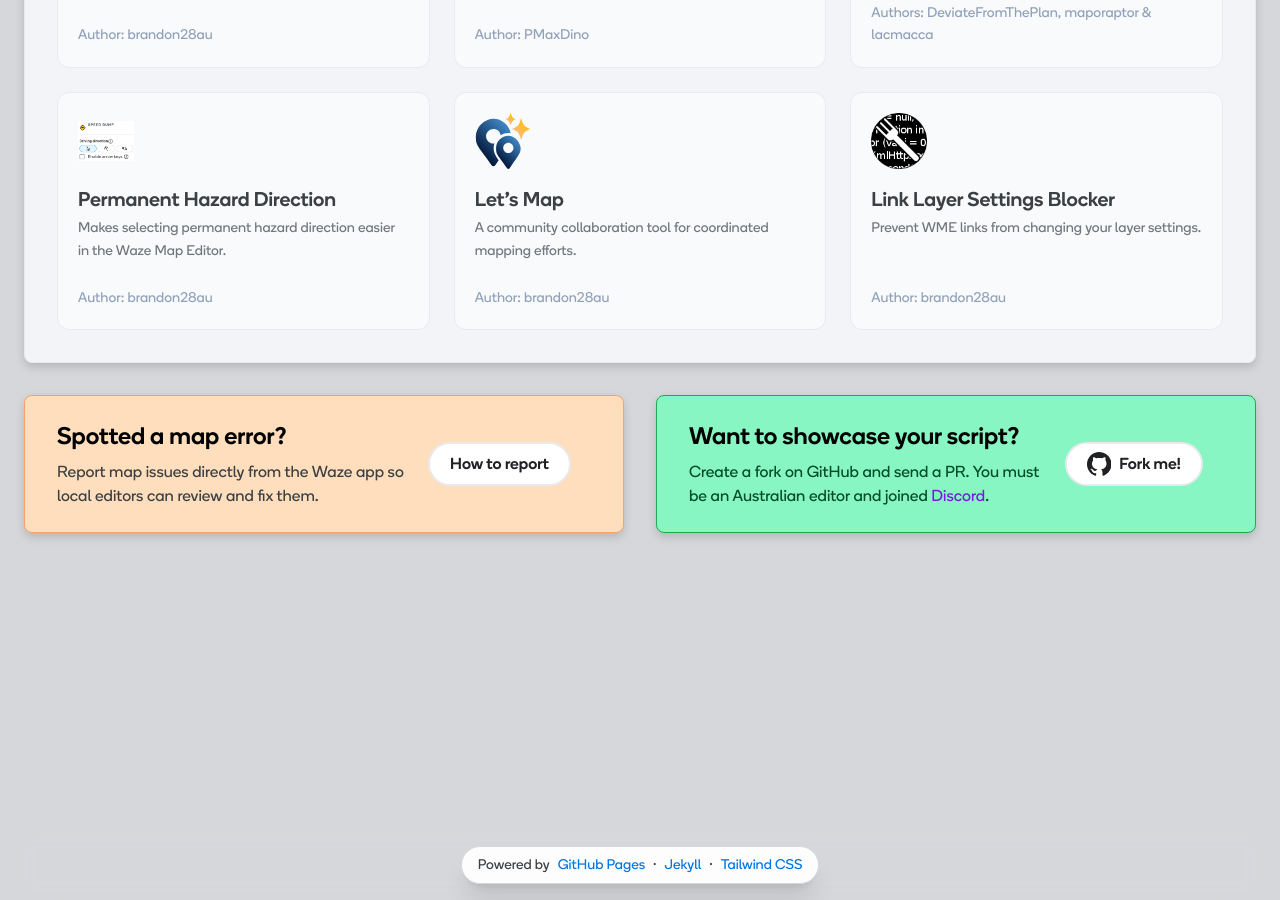
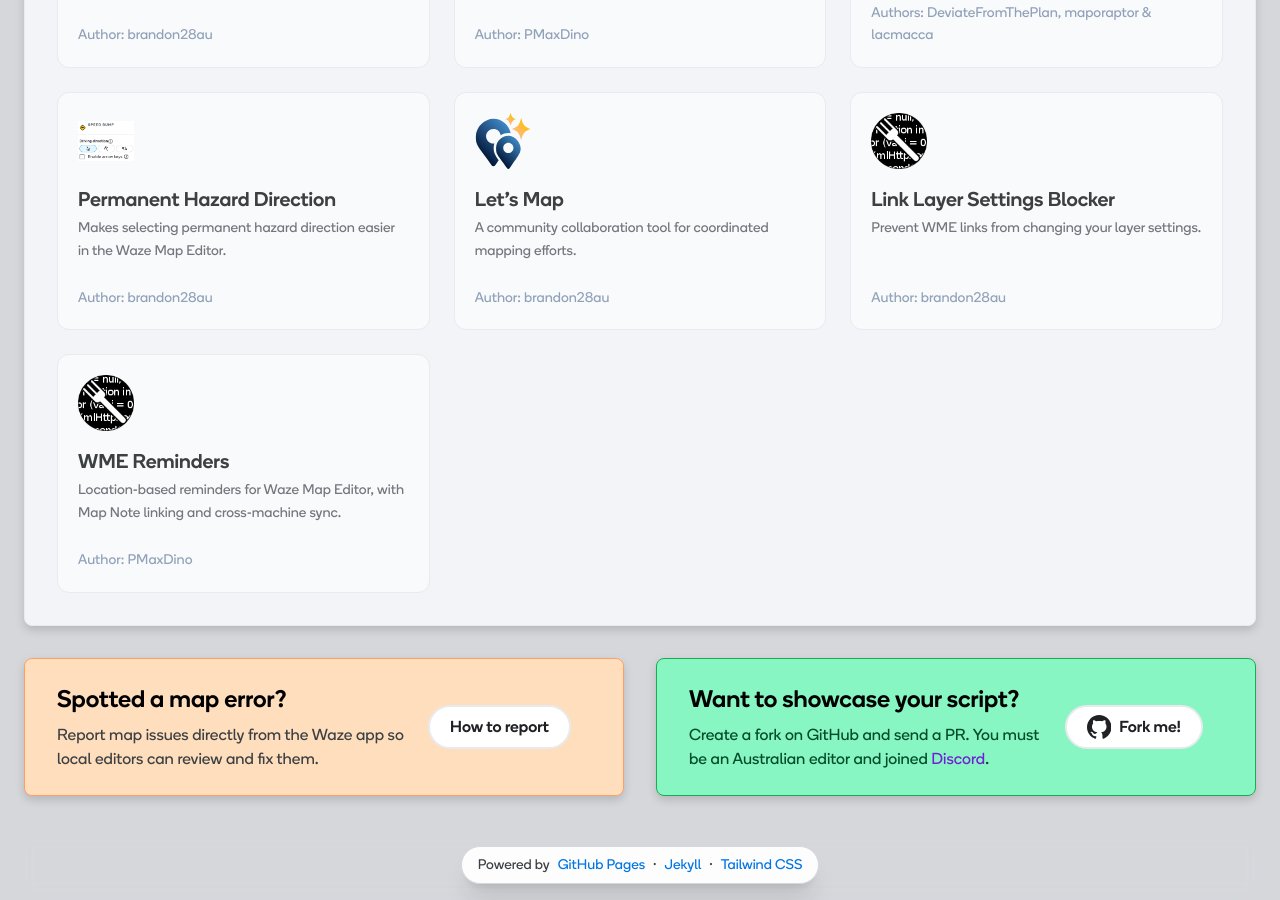
Before and after one commit to darkestways/wazetoolsau.com, a Jekyll site: the page built from src/index.md, in a window 1280 px wide and 900 px high, scrolled down 1209 px. Built offline with Jekyll 4.4.1, drawn with Linux system fonts in a browser that asks for light colours.

Commit message:
Add WME Reminders by PMaxDino
Add new script to showcase

Signed-off-by: Darkest Ways <254888377+darkestways@users.noreply.github.com>

```diff
--- a/src/index.md
+++ b/src/index.md
@@ -69,5 +69,11 @@ title: WazeTools AU by DarkestWays
             <p class="text-w-grey-600 text-sm leading-relaxed">Prevent WME links from changing your layer settings.</p>
             <p class="mt-auto pt-6 text-slate-400 text-sm leading-relaxed">Author: brandon28au</p>
         </a>
+        <a href="https://greasyfork.org/en/scripts/602578" referrerpolicy="no-referrer" rel="noopener noreferrer" target="_blank" class="group script-card">
+            <img src="{{ '/assets/images/greasyfork-blacklogo-96.png' | relative_url }}" alt="WME Reminders icon" class="script-card-icon">
+            <h3 class="text-xl font-medium mb-1">WME Reminders</h3>
+            <p class="text-w-grey-600 text-sm leading-relaxed">Location-based reminders for Waze Map Editor, with Map Note linking and cross-machine sync.</p>
+            <p class="mt-auto pt-6 text-slate-400 text-sm leading-relaxed">Author: PMaxDino</p>
+        </a>
     </div>
 </div>
```
